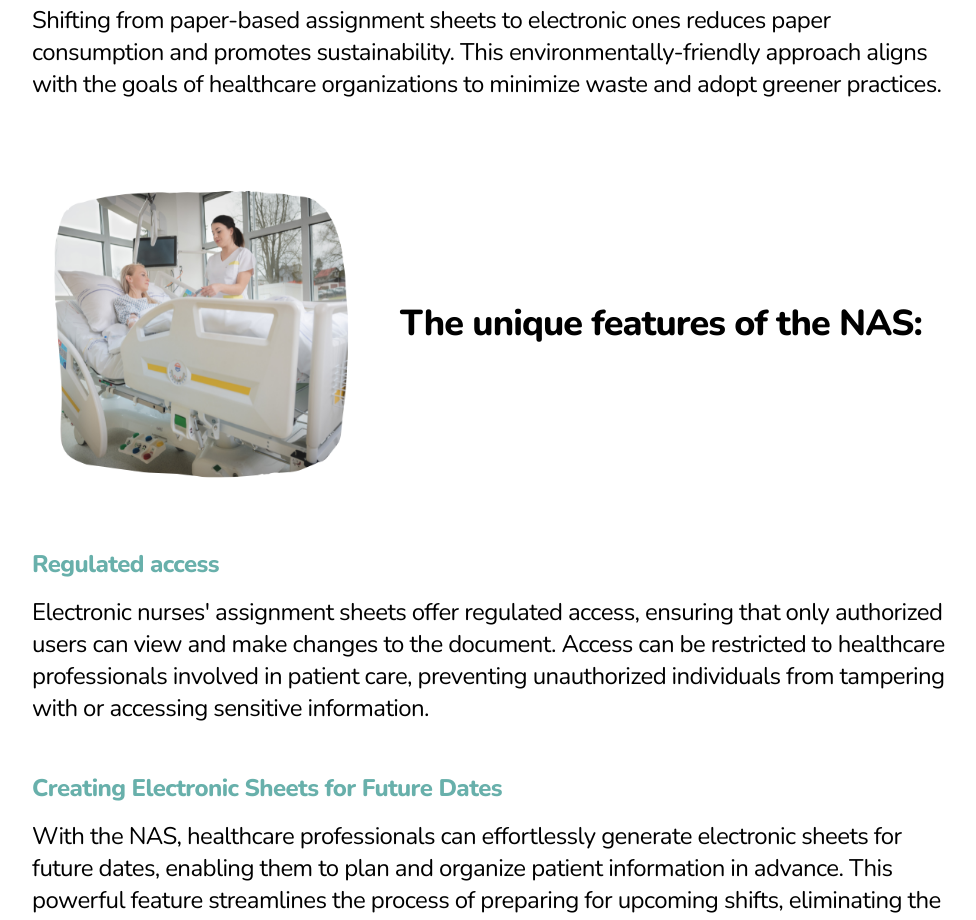
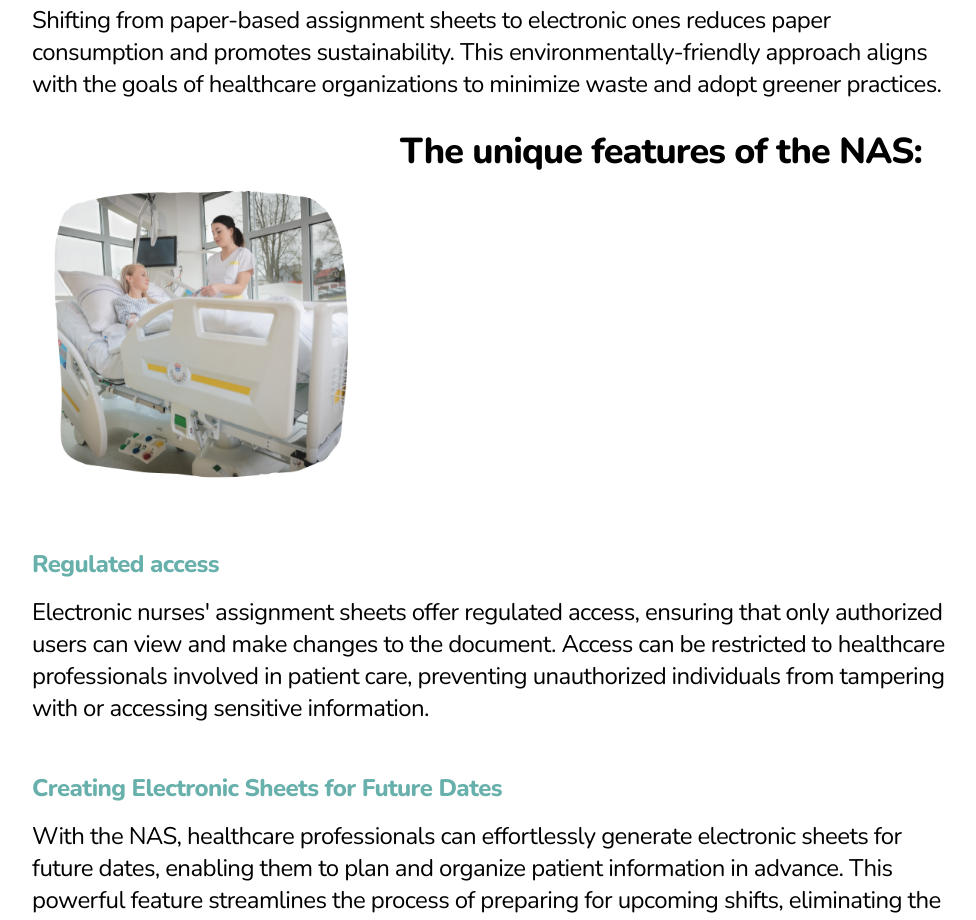
Before and after one commit to Hiba-Mohamed/Reactjs-Nurses-Assignment-Sheet, a React (Vite) app: page /about in a window 1280 px wide. Shown: the part 1980-2900 px from the top of the page, without its empty margins (144-1120 px from the left). Built offline with nearby package versions, Linux system fonts and the light colour scheme.

Commit message:
Update about.tsx

```diff
--- a/src/pages/about.tsx
+++ b/src/pages/about.tsx
@@ -97,7 +97,7 @@ export function AboutPage() {
 
       <div>
         <div className="font-nunito flex flex-col items-start">
-          <div className="flex w-auto lg:flex-row items-center md:flex-col sm:flex-col">
+          <div className="flex w-auto lg:flex-row md:flex-col sm:flex-col items-start">
             <img
               className="lg:h-96 md:h-48 sm:h-56"
               src="./images/about3.png"
```
